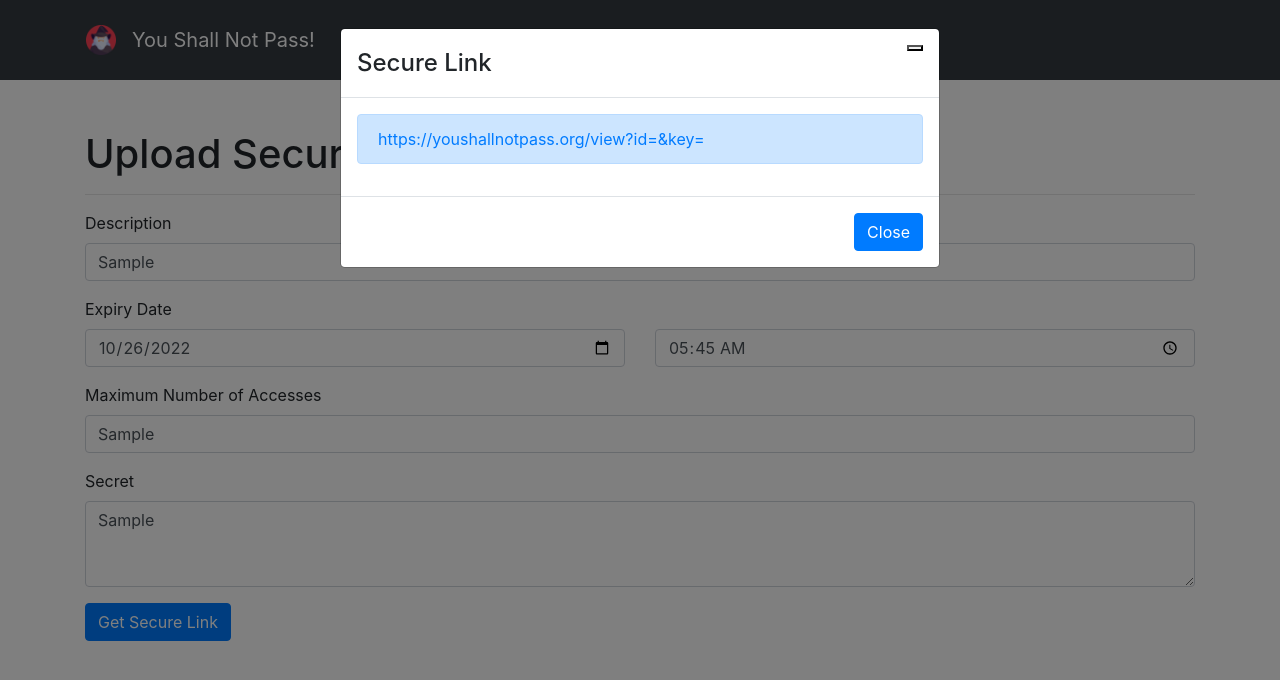
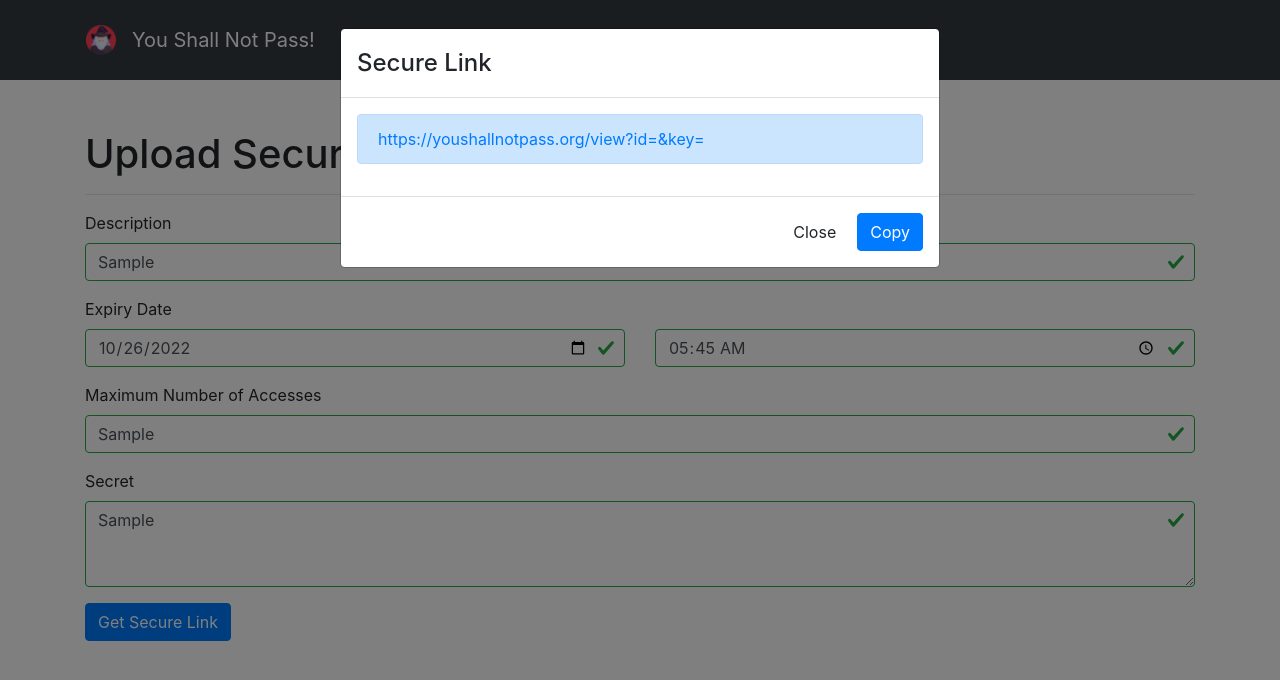
Before and after one commit to SarahBornais/YouShallNotPass, a React (Create React App) app in the folder Frontend/you-shall-not-pass-frontend/: page / in a window 1280 px wide. Both pictures are taken after typing "Sample", "Sample", "Sample" into the empty fields and a click on the button "Get Secure Link". Shown: the top 680 px of the page. Built offline with nearby package versions, Linux system fonts and the light colour scheme; no server answers.

Commit message:
Add data validation for uploading

```diff
--- a/Frontend/you-shall-not-pass-frontend/package.json
+++ b/Frontend/you-shall-not-pass-frontend/package.json
@@ -14,6 +14,7 @@
     "moment": "^2.29.4",
     "react": "^18.2.0",
     "react-bootstrap": "^2.5.0",
+    "react-bootstrap-icons": "^1.9.1",
     "react-dom": "^18.2.0",
     "react-moment": "^1.1.2",
     "react-router-dom": "^6.4.2",
--- a/Frontend/you-shall-not-pass-frontend/src/App.css
+++ b/Frontend/you-shall-not-pass-frontend/src/App.css
@@ -68,3 +68,35 @@ img {
     margin-left: 16px;
     margin-right: 16px;
 }
+
+.spinner-border {
+    width: 100px;
+    height: 100px;
+    border-width: 0.5em;
+}
+
+.spin-container {
+    height: 50vh;
+    display: flex;
+    justify-content: center;
+    align-items: center;
+}
+
+.copy-success {
+    color: green;
+    font-size: 14px;
+    padding-left: 10px;
+    float: left;
+    flex-grow: 1;
+    margin-bottom: 0;
+    align-self: center;
+}
+
+.copy-success > svg {
+    margin-bottom: 3px;
+    margin-right: 5px;
+}
+
+.btn-close {
+    visibility: hidden;
+}
--- a/Frontend/you-shall-not-pass-frontend/src/pages/UploadPage.tsx
+++ b/Frontend/you-shall-not-pass-frontend/src/pages/UploadPage.tsx
@@ -2,6 +2,7 @@ import { useState } from "react";
 import { Alert, Button, Col, Form, Modal, Row } from "react-bootstrap";
 import Moment from "react-moment";
 import moment from 'moment';
+import * as Icon from 'react-bootstrap-icons';
 
 function UploadPage() {
     const defaultExpiration = moment();
@@ -24,17 +25,18 @@ function UploadPage() {
 
     const uploadSecret = (e: any) => {
         e.preventDefault();
-        const body = {
-            contentType: 0,
-            label: "",
-            expirationDate: defaultExpiration.format("yyyy-MM-DD"),
-            expirationTime: defaultExpiration.format("HH:mm"),
-            maxAccessCount: "",
-            data: ""
+        const body: any = {
+            "contentType": 0,
+            "label": secretData.label,
+            "expirationDate": new Date(`${secretData.expirationDate} ${secretData.expirationTime}`).toISOString(),
+            "data": btoa(secretData["data"])
         };
-        Object.assign(body, secretData);
-        body["expirationDate"] = new Date(`${secretData.expirationDate} ${secretData.expirationTime}`).toISOString()
-        body["data"] = btoa(body["data"]);
+        if (secretData.maxAccessCount.length > 0) {
+            body["maxAccessCount"] = secretData.maxAccessCount;
+        } else {
+            body["maxAccessCount"] = 100000;
+        }
+
         console.log(JSON.stringify(body));
         fetch(`https://youshallnotpassbackend.azurewebsites.net/vault`, {
             method: "POST",
@@ -57,14 +59,42 @@ function UploadPage() {
         setSecretData({ ...secretData, [event.target.name]: event.target.value });
     };
 
+    const [validated, setValidated] = useState(false);
+
+    const handleSubmit = (event: any) => {
+        setValidated(true);
+        const form = event.currentTarget;
+        if (form.checkValidity() === false) {
+            event.preventDefault();
+            event.stopPropagation();
+        } else {
+            uploadSecret(event);
+        }
+    };
+
+    function copyLink() {
+        navigator.clipboard.writeText(`https://youshallnotpass.org/view?id=${id}&key=${key}`);
+        document.getElementById("copy-success")?.removeAttribute("hidden");
+      }
+
     return (
         <div>
             <h1>Upload Secure Data</h1>
             <hr />
-            <Form>
+            <Form noValidate validated={validated} onSubmit={handleSubmit}>
                 <Form.Group className="mb-3">
                     <Form.Label>Description</Form.Label>
-                    <Form.Control type="text" id="labelInput" placeholder="My Secret File" name="label" value={secretData.label} onChange={handleChange} />
+                    <Form.Control
+                        required
+                        type="text"
+                        id="labelInput"
+                        placeholder="My Secret File"
+                        name="label"
+                        value={secretData.label}
+                        onChange={handleChange} />
+                    <Form.Control.Feedback type="invalid">
+                        Please enter a description
+                    </Form.Control.Feedback>
                 </Form.Group>
 
                 <Form.Group className="mb-3" controlId="expiryDateInput">
@@ -74,7 +104,7 @@ function UploadPage() {
                             <Form.Control type="date" name="expirationDate" value={secretData.expirationDate} onChange={handleChange} />
                         </Col>
                         <Col>
-                            <Form.Control type="time" name="expirationTime" value={secretData.expirationTime} onChange={handleChange}  />
+                            <Form.Control type="time" name="expirationTime" value={secretData.expirationTime} onChange={handleChange} />
                         </Col>
                     </Row>
                 </Form.Group>
@@ -86,10 +116,13 @@ function UploadPage() {
 
                 <Form.Group className="mb-3" controlId="secretInput">
                     <Form.Label>Secret</Form.Label>
-                    <Form.Control as="textarea" rows={3} name="data" value={secretData.data} onChange={handleChange} />
+                    <Form.Control required as="textarea" rows={3} name="data" value={secretData.data} onChange={handleChange} />
+                    <Form.Control.Feedback type="invalid">
+                        Please enter a secret
+                    </Form.Control.Feedback>
                 </Form.Group>
 
-                <Button variant="primary" type="submit" onClick={uploadSecret}>
+                <Button variant="primary" type="submit">
                     Get Secure Link
                 </Button>
             </Form>
@@ -103,10 +136,13 @@ function UploadPage() {
                     <Alert variant="primary">
                         <a href={`/view?id=${id}&key=${key}`}>https://youshallnotpass.org/view?id={id}&key={key}</a>
                     </Alert>
+
                 </Modal.Body>
 
                 <Modal.Footer>
-                    <Button variant="primary" onClick={handleClose}>Close</Button>
+                <p hidden id="copy-success" className="copy-success"><Icon.CheckCircleFill color="green" size={16} /> Coppied to clipboard</p>
+                <Button variant="default" onClick={handleClose}>Close</Button>
+                    <Button variant="primary" onClick={copyLink}>Copy</Button>
                 </Modal.Footer>
             </Modal>
         </div>
--- a/Frontend/you-shall-not-pass-frontend/src/pages/ViewPage.tsx
+++ b/Frontend/you-shall-not-pass-frontend/src/pages/ViewPage.tsx
@@ -1,5 +1,5 @@
 import { useCallback, useEffect, useState } from "react";
-import { Button, Card, Col, Container, Modal, Row } from "react-bootstrap";
+import { Button, Card, Col, Container, Modal, Row, Spinner } from "react-bootstrap";
 import { useParams, useSearchParams } from "react-router-dom";
 
 interface SecretResponse {
@@ -11,6 +11,7 @@ interface SecretResponse {
 }
 
 function ViewPage() {
+    const [loading, setLoading] = useState(true);
     const [show, setShow] = useState(false);
     const confirmDelete = () => setShow(true);
     const handleClose = () => setShow(false);
@@ -19,16 +20,12 @@ function ViewPage() {
     const id = searchParams.get("id");
     const key = searchParams.get("key");
 
-    //let { id, key } = useParams();
-
-    //const id = "3f5ca3f9-7390-4883-b16f-ea22e3383227";
-    //const key = "B5E93D22E68C99C9E28ACA8A570307A5";
     const url = "https://youshallnotpassbackend.azurewebsites.net/vault";
 
     const [label, setLabel] = useState("Secret Not Found");
     const [secret, setSecret] = useState("secret not found");
     const [timesAccessed, setTimesAccessed] = useState(0);
-    const [maxAccesses, setMaxAccesses] = useState(0);
+    const [maxAccesses, setMaxAccesses] = useState("0");
     const [expiration, setExpiration] = useState("");
 
     useEffect(() => {
@@ -39,12 +36,17 @@ function ViewPage() {
             setLabel(data.label);
             setSecret(atob(data.data));
             setTimesAccessed(data.timesAccessed);
-            setMaxAccesses(data.maxAccessCount);
+            setMaxAccesses(data.maxAccessCount >= 100000 ? "Unlimited" : data.maxAccessCount);
             setExpiration(new Date(data.expirationDate).toLocaleString());
+            setLoading(false);
         });
     }, []);
 
-    return (
+    return loading ? (
+        <div className="spin-container">
+            <Spinner animation="border" variant="primary" />
+        </div>
+    ) : (
         <div>
             <Container>
                 <Row className="header">
```
Also changed, not shown: 1 other file (tests, documents, lock files or other folders).
